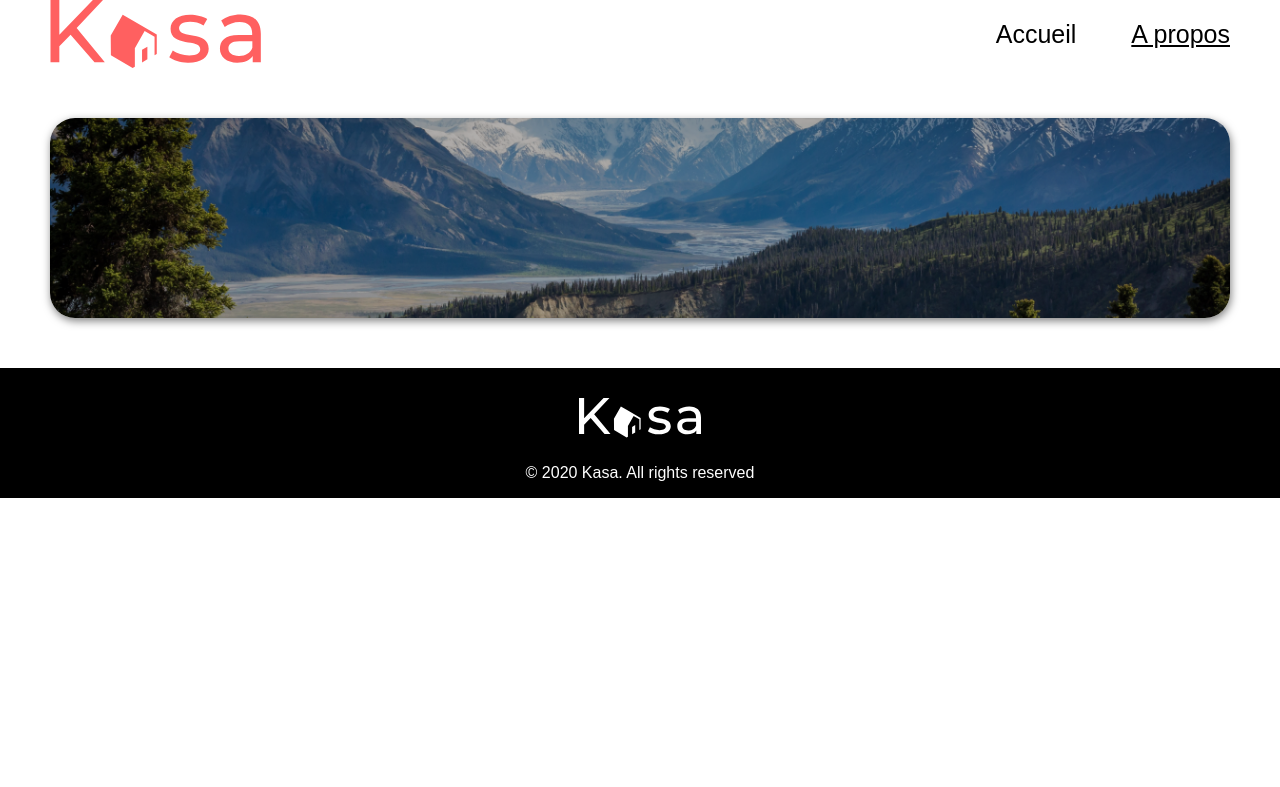
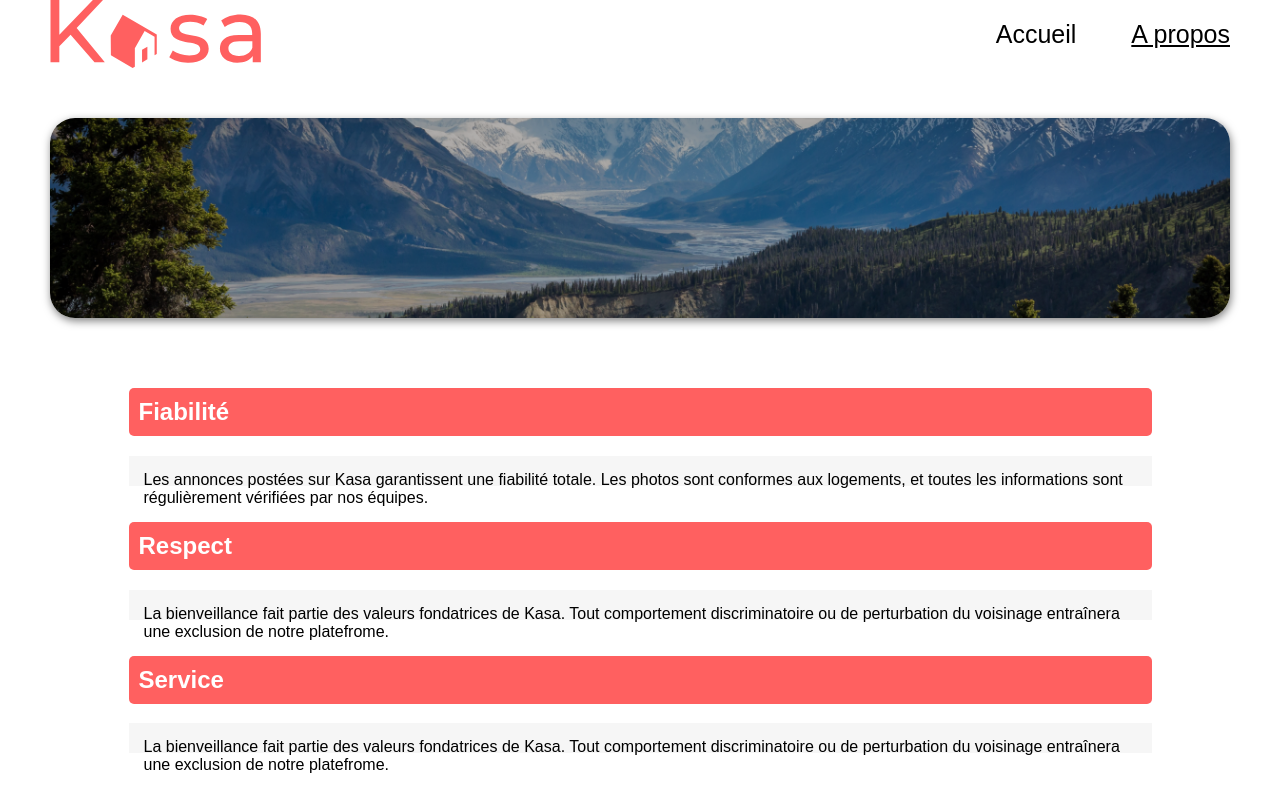
Before and after one commit to emtirabd/Kasa, a React app in the folder Kasa/: page /about in a window 1280 px wide. Shown: the top 787 px of the page. Built offline with nearby package versions, Linux system fonts and the light colour scheme; the HTML template or start-up script is replaced by a standard one.

Commit message:
tentative colapse

```diff
--- a/Kasa/pages/about.jsx
+++ b/Kasa/pages/about.jsx
@@ -1,4 +1,6 @@
 import bannerAbout from "../src/assets/bannerAbout.png"
+import Colapse from "../src/components/Colapse";
+import info from "../src/data/colapse.json";
 
 const About = () => {
     return (
@@ -6,6 +8,13 @@ const About = () => {
             <div className="banner">
                 <img src={bannerAbout} alt="Image de paysage montagneux" />
             </div>
+            <div className="colapses">
+                {
+                    info.map((infos)=>(
+                        <Colapse info={infos} key={infos.id}/>
+                        ))
+                    }
+            </div>
         </div>
     );
 };
--- /dev/null
+++ b/Kasa/src/components/Colapse.jsx
@@ -0,0 +1,26 @@
+import { useState } from 'react';
+import PropTypes from "prop-types";
+
+const Colapse = ({info}) => {
+
+    const [showContent, setShowContent] = useState(false);
+
+    const toggleContent = () => {
+        setShowContent(!showContent);
+        console.log("toggleContent function called");
+    };
+
+    return (
+
+        <div className="colapse" key={info.id}>
+            <h2 onClick={toggleContent}  className={showContent ? "active" : ""}>{info.title}</h2>
+            <p className={showContent ? "show" : "hide"}>{info.content}</p>
+        </div>
+    );
+};
+
+Colapse.propTypes = {
+    info: PropTypes.object.isRequired,
+}
+
+export default Colapse;
--- /dev/null
+++ b/Kasa/src/data/colapse.json
@@ -0,0 +1,22 @@
+[
+    {
+      "id" : "0",
+      "title": "Fiabilité",
+      "content": "Les annonces postées sur Kasa garantissent une fiabilité totale. Les photos sont conformes aux logements, et toutes les informations sont régulièrement vérifiées par nos équipes."
+    },
+    {
+      "id" : "1",
+      "title": "Respect",
+      "content": "La bienveillance fait partie des valeurs fondatrices de Kasa. Tout comportement discriminatoire ou de perturbation du voisinage entraînera une exclusion de notre platefrome."
+    },
+    {
+      "id" : "2",
+      "title": "Service",
+      "content": "La bienveillance fait partie des valeurs fondatrices de Kasa. Tout comportement discriminatoire ou de perturbation du voisinage entraînera une exclusion de notre platefrome."
+    },
+    {
+      "id" : "3",
+      "title": "Sécurité",
+      "content": "La sécurité est la priorité de Kasa. Aussi bien pour nos hôtes que pour les voyageurs, chaque logement correspond aux critères de sécurité établis par nos services. En laissant une note aussi bien à l'hôte qu'au locataire, cela permet à nos équipes de vérifier que les standards sont bien respectés. Nous organisons également des ateliers sur la sécurité domestique pour nos hôtes."
+    }
+  ]
--- /dev/null
+++ b/Kasa/src/sass/colapse.scss
@@ -0,0 +1,27 @@
+.colapses {
+    display: flex;
+    flex-direction: column;
+    max-width: 1023px;
+    margin: 0 auto;
+    h2 {
+        display: flex;
+        align-items: center;
+        justify-content: space-between;
+        color: white;
+        background-color: #ff6060;
+        padding: 10px;
+        border-radius: 5px;
+    }
+    p {
+        background-color: #f6f6f6;
+        padding: 15px;
+        max-height: 0;
+        transition: max-height 0.3s ease;
+        &_show {
+            max-height: 500px;
+        }
+        &_hide {
+            max-height: 0;
+        }
+      }
+}
--- /dev/null
+++ b/Kasa/src/sass/import.scss
@@ -0,0 +1,9 @@
+@import 'home.scss';
+@import 'navbar.scss';
+@import 'footer.scss';
+@import 'banner.scss';
+@import 'index.scss';
+@import 'error.scss';
+@import 'card.scss';
+@import 'responsive.scss';
+@import 'colapse.scss';
```
Also changed, not shown: Kasa/src/main.jsx (+1 -8 lines), Kasa/src/sass/_import.scss (deleted, +0 -8 lines).
